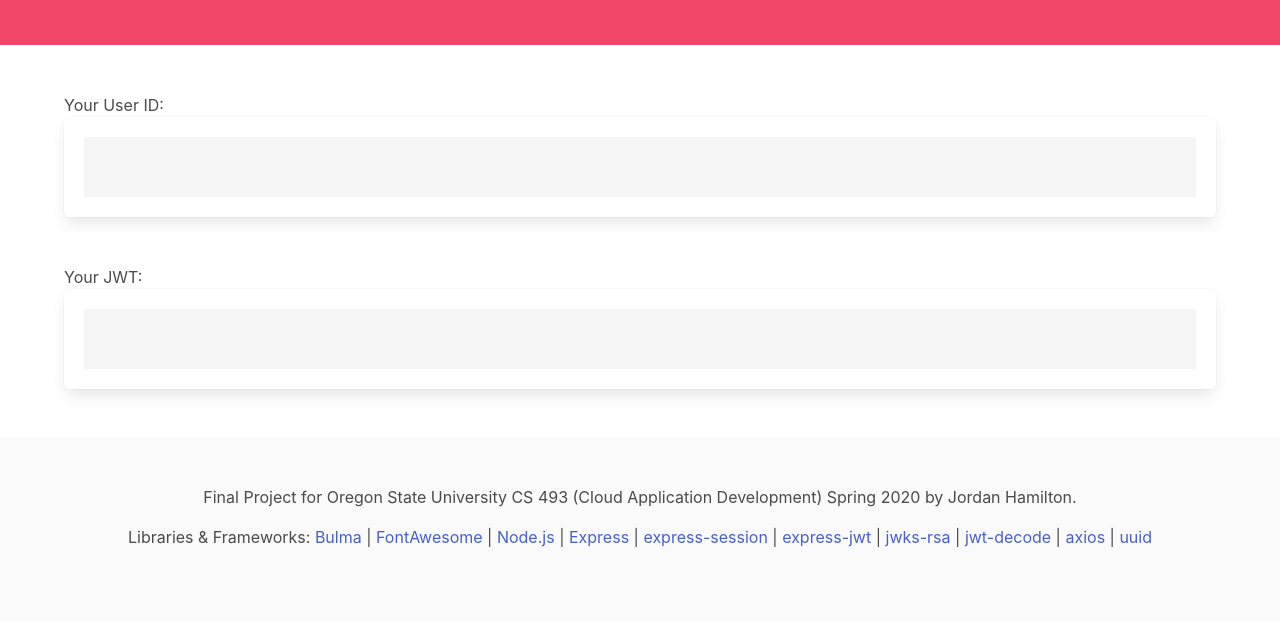
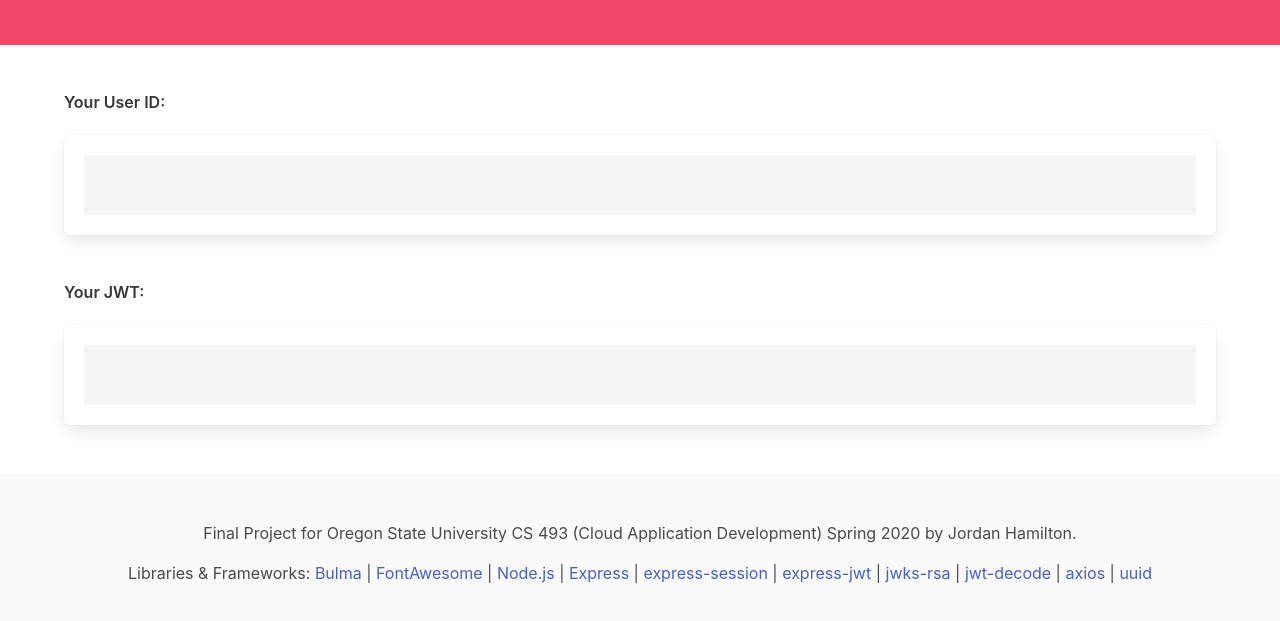
Before and after one commit to jordan-hamilton/computer-peripheral-api, a website: page public/user.html in a window 1280 px wide. Shown: the part 151-772 px from the top of the page. Drawn offline with nearby package versions, Linux system fonts and the light colour scheme; no server answers.

Commit message:
Use utility classes instead of H3

```diff
--- a/public/user.html
+++ b/public/user.html
@@ -23,13 +23,13 @@
 </section>
 <section class="section">
     <div class="container">
-        <h3>Your User ID:</h3>
+        <p class="title is-6">Your User ID:</p>
         <div class="box">
             <pre id="userId" class="subtitle is-6 has-text-centered">
             </pre>
         </div>
         <br>
-        <h3>Your JWT:</h3>
+        <p class="title is-6">Your JWT:</p>
         <div class="box">
             <pre id="jwt" class="subtitle is-6">
             </pre>
```
